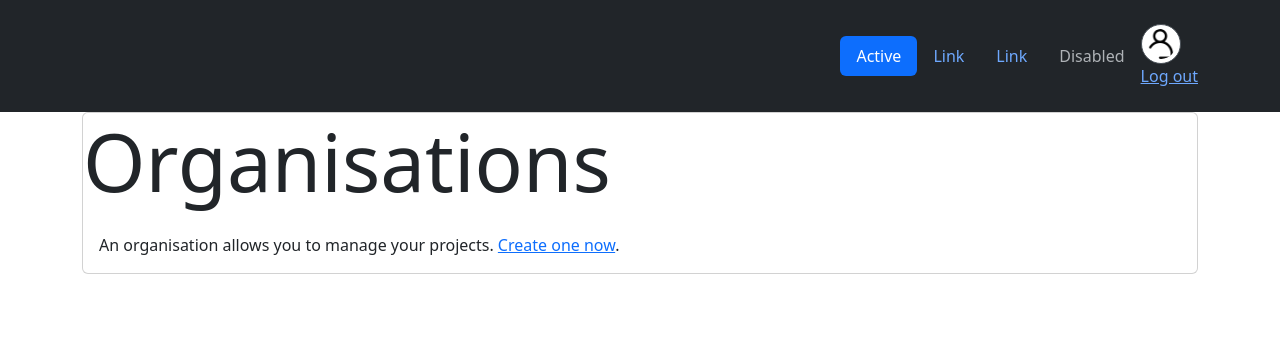
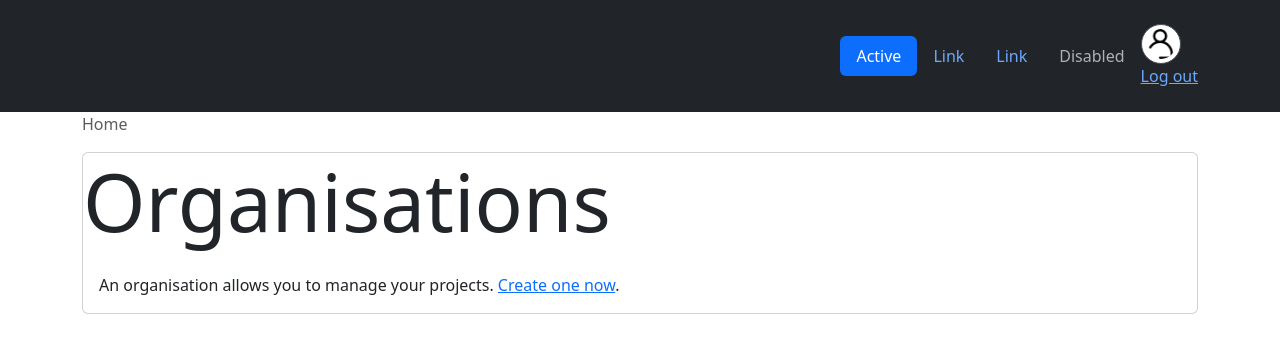
Before and after one commit to jamiethomas1/bug-tracker, a PHP site: page / in a window 1280 px wide. Shown: the top 353 px of the page. Run offline with PHP 8.4, Linux system fonts and the light colour scheme; the visitor is signed in with stand-in values (Sample User, id 1); data that the repository does not hold is empty.

Commit message:
Add breadcrumb element to pages

```diff
--- a/app/index.php
+++ b/app/index.php
@@ -57,6 +57,11 @@ if (isset($_SESSION["user_id"])) {
         </div>
     </div>
     <div class="container">
+        <nav aria-label="breadcrumb">
+            <ol class="breadcrumb">
+                <li class="breadcrumb-item active" aria-current="page">Home</li>
+            </ol>
+        </nav>
         <div class="card">
             <!-- If user has organisation(s) then display a list, otherwise display default -->
             <?php if (empty($orgList)): ?>
--- a/app/organisation/index.php
+++ b/app/organisation/index.php
@@ -43,6 +43,12 @@ if (isset($_SESSION["user_id"])) {
 <body>
     <div class="container">
         <h1 class="display-1"><?= $orgName ?></h1>
+        <nav aria-label="breadcrumb">
+            <ol class="breadcrumb">
+                <li class="breadcrumb-item"><a href="/">Home</a></li>
+                <li class="breadcrumb-item active" aria-current="page"><?= $orgName ?></li>
+            </ol>
+        </nav>
         <div class="card">
             <!-- If user has organisation(s) then display a list, otherwise display default -->
             <?php if (empty($projList)): ?>
```
